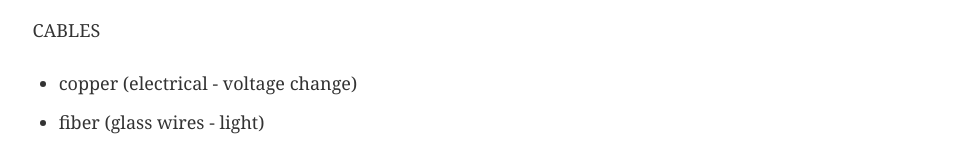
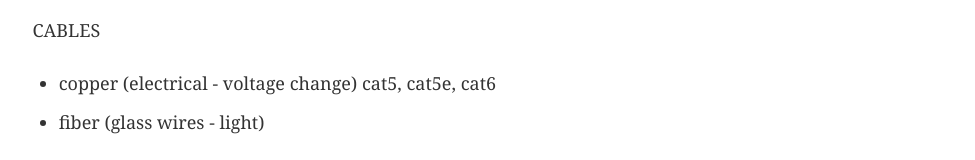
Before and after one commit to sne-syn/basic-blog, a Gatsby site: page /computer-networks/ in a window 1280 px wide. Shown: the part 4912-5072 px from the top of the page, without its empty margins (147-1122 px from the left). Built offline with nearby package versions, Linux system fonts and the light colour scheme; Gatsby itself is replaced by a stand-in of ours.

Commit message:
Update computer-networks.md

```diff
--- a/src/markdown-pages/computer-networks.md
+++ b/src/markdown-pages/computer-networks.md
@@ -130,7 +130,7 @@ APPLICATION LAYER
 PHYCISAL
 
 CABLES
-- copper (electrical - voltage change)
+- copper (electrical - voltage change) cat5, cat5e, cat6
 - fiber (glass wires - light)
 
 WIRELES -> radio waves
```
